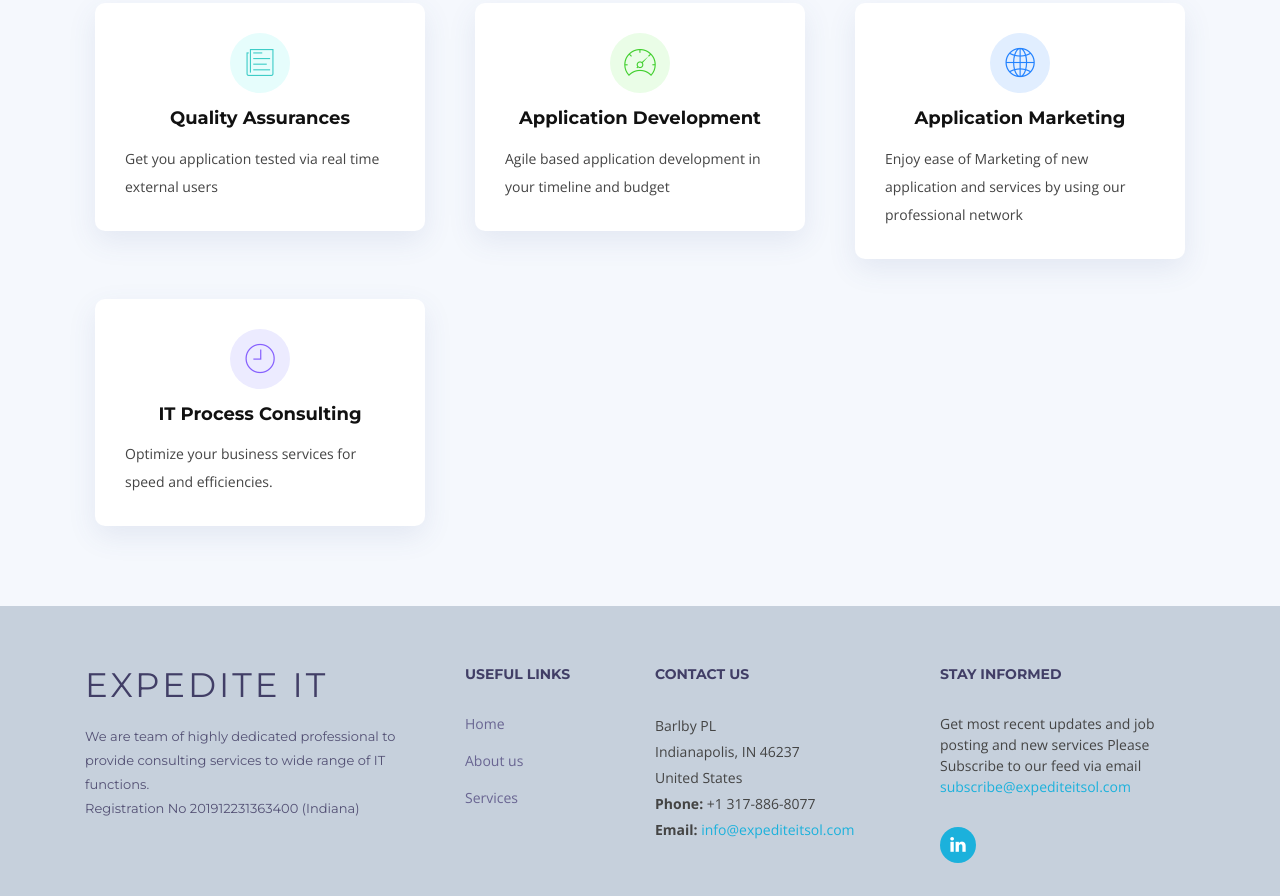
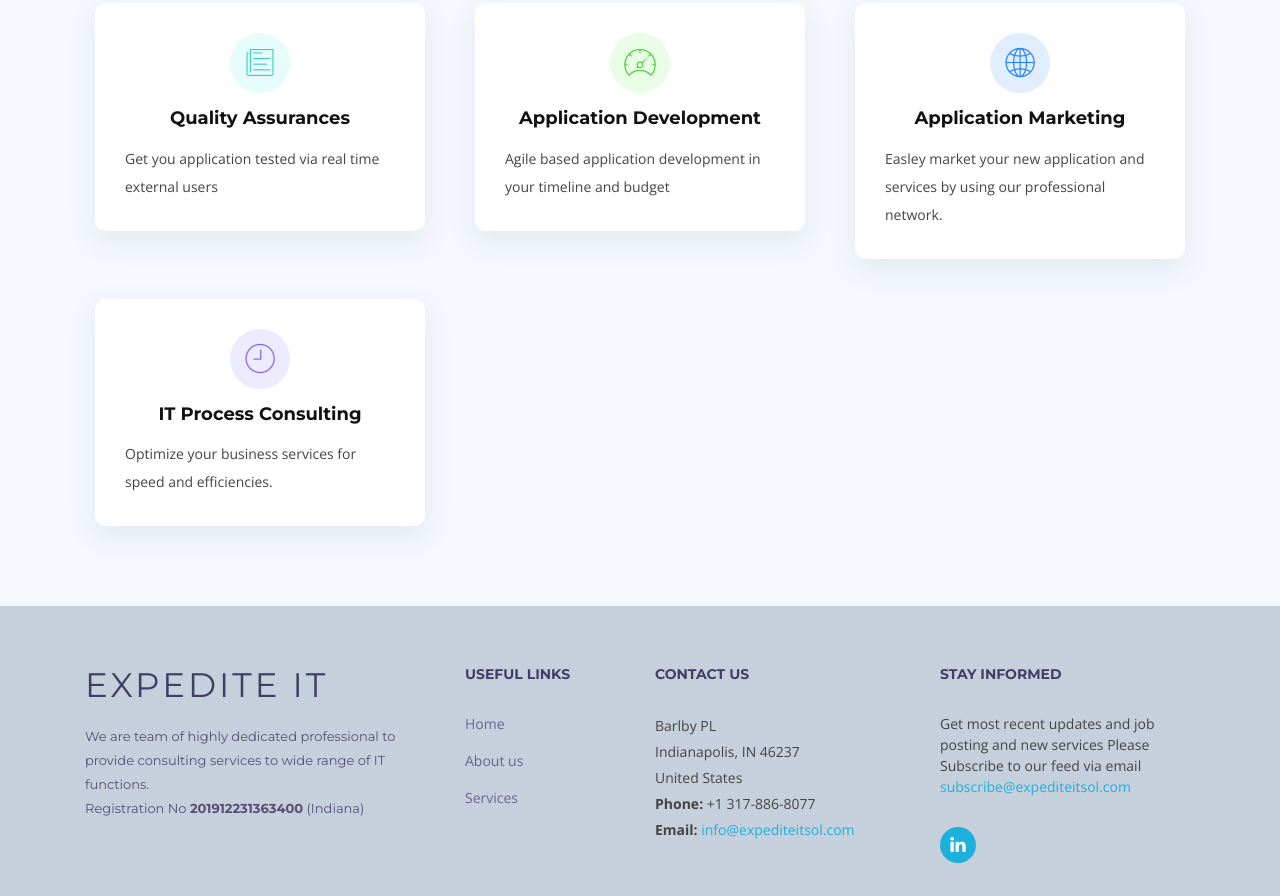
Before and after one commit to vintechconsulting/vintechconsulting.github.io, a plain HTML site: page index.html in a window 1280 px wide. Shown: the part 2081-2977 px from the top of the page. Drawn offline with nearby package versions, Linux system fonts and the light colour scheme; files whose address does not match are found by name.

Commit message:
content update

```diff
--- a/index.html
+++ b/index.html
@@ -182,7 +182,7 @@
             <div class="box">
               <div class="icon" style="background: #e1eeff;"><i class="ion-ios-world-outline" style="color: #2282ff;"></i></div>
               <h4 class="title"><a href="">Application Marketing</a></h4>
-              <p class="description">Enjoy ease of Marketing of new application and services by using our professional network</p>
+              <p class="description">Easley market your new application and services by using our professional network.</p>
             </div>
           </div>
           <div class="col-md-6 col-lg-4 wow bounceInUp" data-wow-delay="0.2s" data-wow-duration="1.4s">
@@ -213,7 +213,8 @@
           <div class="col-lg-4 col-md-6 footer-info">
             <h3>Expedite IT</h3>
             <p>We are team of highly dedicated professional to provide consulting services to wide range of IT functions.</p>
-            <p> Registration No 201912231363400 (Indiana)</p>
+            <p></p>
+            <p> Registration No <b>201912231363400</b> (Indiana)</p>
           </div>
 
           <div class="col-lg-2 col-md-6 footer-links">
```
